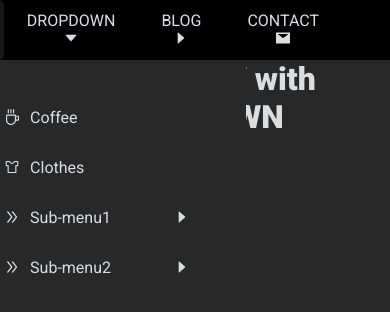
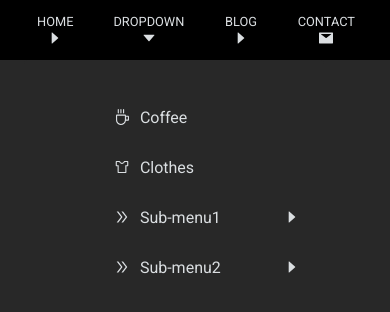
Before and after one commit to robonexx/react_nav_dropdown, a React (Create React App) app: page / in a window 390 px wide. Both pictures are taken after a click on the link "DROPDOWN". Shown: the top 312 px of the page. Built offline with nearby package versions, Linux system fonts and the light colour scheme.

Commit message:
checking repsonsivness on mobile, samsung and one plus

```diff
--- a/src/components/nav/Nav.css
+++ b/src/components/nav/Nav.css
@@ -28,14 +28,6 @@ font-family: var(--font);
     border-radius: 5px;
 }
 
-@media screen and (max-width: 960px) {
-    .navbar-nav {
-        margin-right: 2rem;
-    }
-    .nav-item {
-        padding: 0 1rem;
-    }
-}
 
 .link-icon {
     --button-size: calc(var(--nav-size) * 0.5);
@@ -162,3 +154,32 @@ font-family: var(--font);
     transition: all var(--speed) ease;
 
 }
+
+@media screen and (max-width: 50em) {
+
+    .navbar {
+        width: 100%;
+    }
+    .navbar-nav {
+        width: 100%;
+        margin-right: 0;
+        justify-content: center;
+    }
+    .nav-item {
+        margin: 0;
+        padding: 0 1rem;
+    }
+    .link-icon {
+        padding: 0.5rem 0.25rem;
+    }
+
+    .link-title {
+        padding: 1px;
+        font-size: 0.8rem;
+    }
+
+
+    .menu {
+        margin-left: 2rem;
+    }
+}
--- a/src/components/nav/Nav.js
+++ b/src/components/nav/Nav.js
@@ -1,6 +1,4 @@
 import React from 'react';
-// styles
-import './Nav.css';
 
 export default function Nav(props) {
   return (
--- a/src/components/navItem/NavItem.js
+++ b/src/components/navItem/NavItem.js
@@ -1,4 +1,6 @@
 import React, { useState } from 'react';
+
+
 
 export default function NavItem(props) {
   const [open, setOpen] = useState(false);
```
Also changed, not shown: src/App.js (+4 -3 lines), src/Navs.css (renamed from src/Nav.css).
